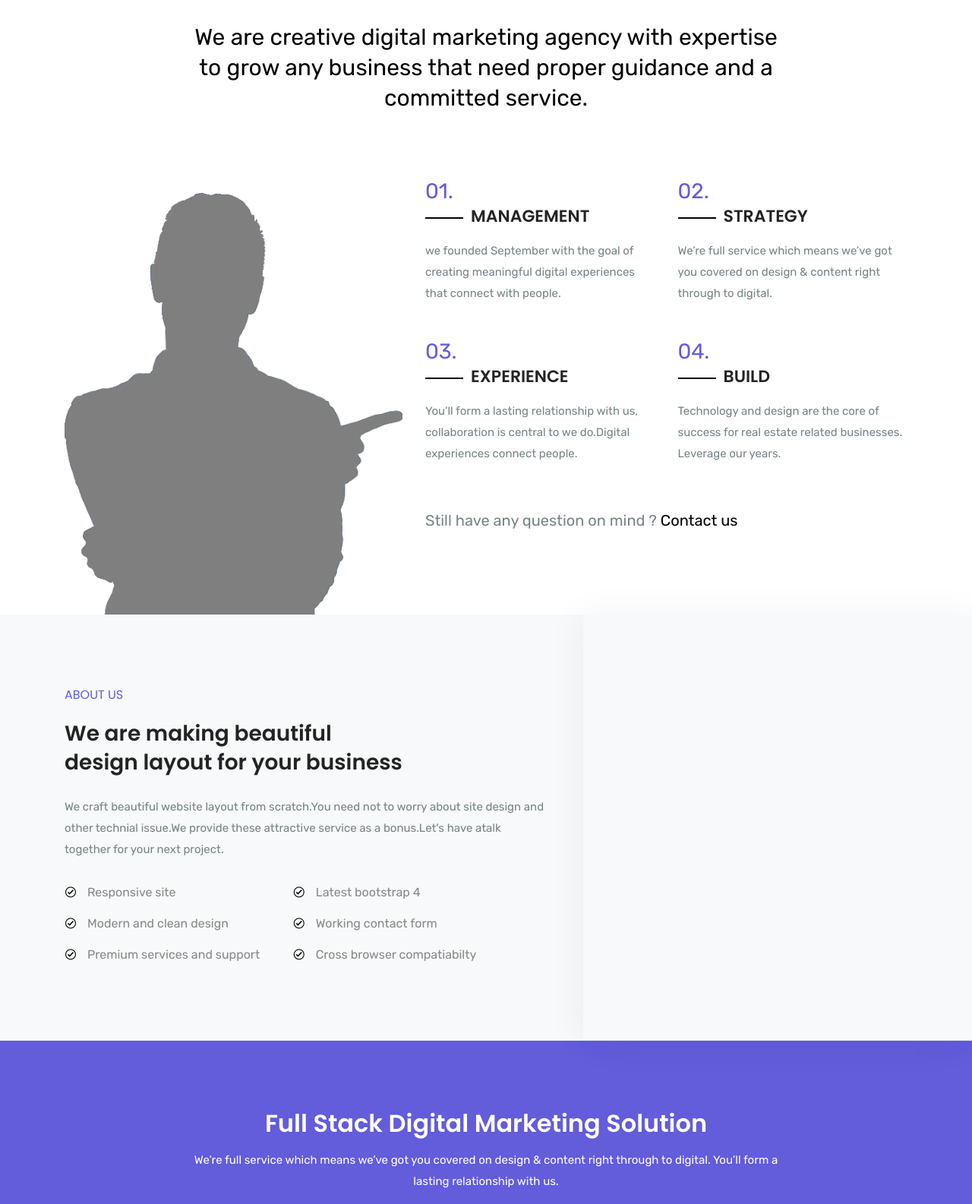
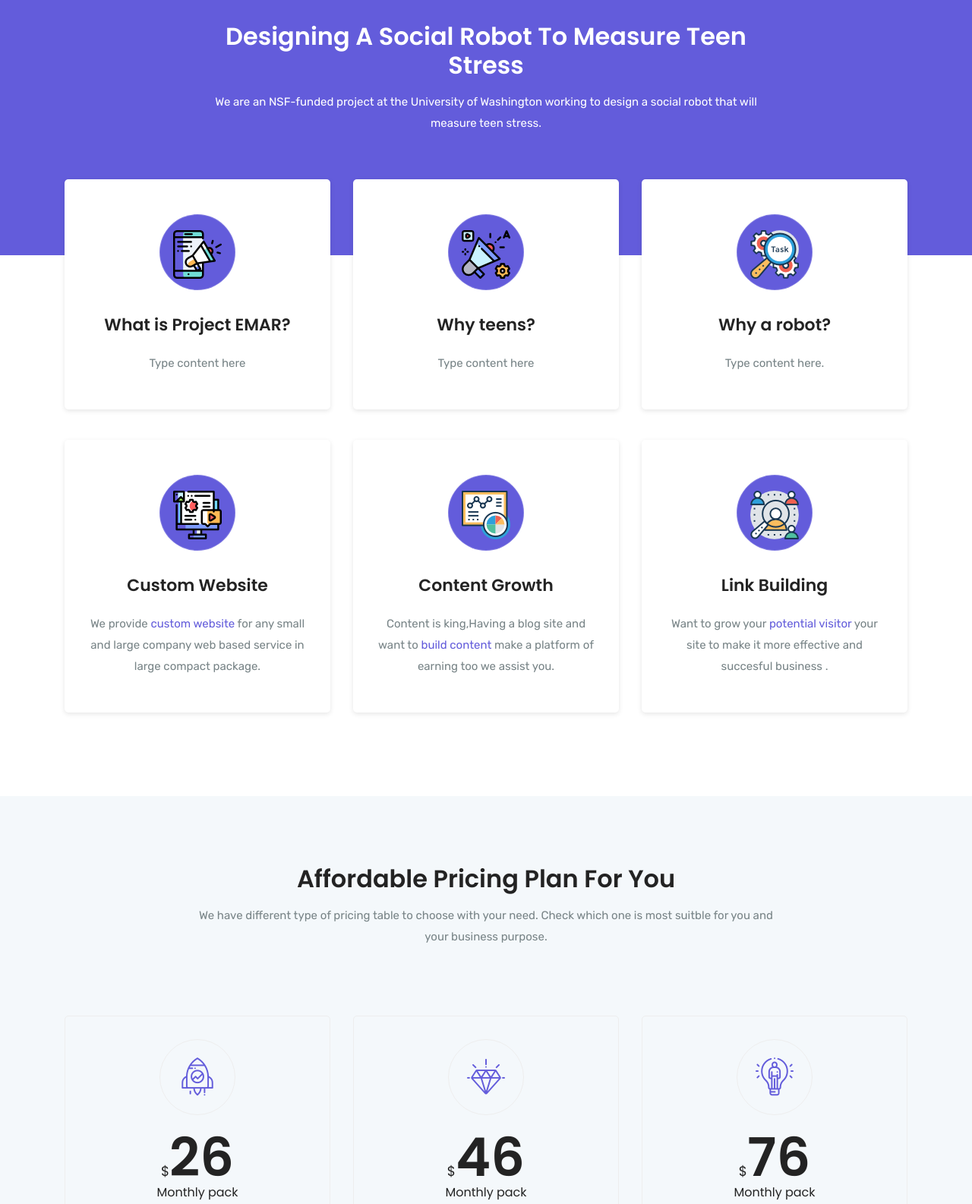
Before and after one commit to ChristinaNoelleN/EMARLivingLab, a plain HTML site: page index.html in a window 1280 px wide. Shown: the part 760-2345 px from the top of the page at 76% size. Drawn offline with Linux system fonts and the light colour scheme; files whose address does not match are found by name.

Commit message:
Update index.html

```diff
--- a/index.html
+++ b/index.html
@@ -102,112 +102,14 @@
     </div>
     <!--MAIN HEADER AREA END -->
 
-    <!--  ABOUT AREA START  -->
-    <section id="intro" class="section-padding">
-        <div class="container">
-            <div class="row">
-                <div class="col-lg-12 col-sm-12 col-md-12">
-                    <div class="section-heading">
-                        <p class="lead">We are creative digital marketing agency with expertise to grow any business that need proper guidance and a committed service.</p>
-                    </div>
-                </div>
-            </div>
-            <div class="row">
-                <div class="col-lg-5  d-none d-lg-block col-sm-12">
-                    <div class="intro-img">
-                        <img src="assets/img/banner/why-choose.png" alt="intro-img" class="img-fluid">
-                    </div>
-                </div>
-                <div class="col-lg-7 col-md-12 col-sm-12 ">
-                    <div class="row">
-                        <div class="col-lg-6 col-sm-6 col-md-6">
-                            <div class="intro-box">
-                                <span>01.</span>
-                                <h4>Management</h4>
-                                <p>we founded September with the goal of creating meaningful digital experiences that connect with people.</p>
-                            </div>
-                        </div>
-                        <div class="col-lg-6 col-sm-6 col-md-6">
-                            <div class="intro-box">
-                                <span>02.</span>
-                                <h4>Strategy</h4>
-                                <p>We’re full service which means we’ve got you covered on design & content right through to digital. </p>
-                            </div>
-                        </div>
-                        <div class="col-lg-6 col-sm-6 col-md-6">
-                            <div class="intro-box">
-                                <span>03.</span>
-                                <h4>Experience</h4>
-                                <p>You’ll form a lasting relationship with us, collaboration is central to we do.Digital experiences connect people.</p>
-                            </div>
-                        </div>
-                        <div class="col-lg-6 col-sm-6 col-md-6">
-                            <div class="intro-box">
-                                <span>04.</span>
-                                <h4>Build</h4>
-                                <p>Technology and design are the core of success for real estate related businesses. Leverage our years.</p>
-                            </div>
-                        </div>
-                    </div>
-                    <div class="row">
-                      <div class="col-lg-12">
-                           <div class="intro-cta">
-                               <p class="lead ">Still have any question on mind ? <a href="#contact" class="smoth-scroll">Contact us</a></p>
-                           </div>
-                        </div>
-                    </div>
-                </div>
-            </div>
-        </div>
-    </section>
-    <!--  ABOUT AREA END  -->
-
-    <!--  SERVICE AREA START  -->
-    <section id="about" class="bg-light">
-        <div class="about-bg-img d-none d-lg-block d-md-block"></div>
-        <div class="container">
-            <div class="row">
-                <div class="col-lg-7 col-sm-12 col-md-8">
-                    <div class="about-content">
-                        <h5 class="subtitle">About us</h5>
-                        <h3>We are making beautiful <br>design layout for your business</h3>
-                        <p>We craft beautiful website layout from scratch.You need not to worry about site design and other technial issue.We provide these attractive service as a bonus.Let's have atalk together for your next project.</p>
-
-                        <ul class="about-list">
-                            <li><i class="icofont icofont-check-circled"></i> Responsive site</li>
-
-                            <li>
-                                <i class="icofont icofont-check-circled"> </i> Latest bootstrap 4
-                            </li>
-
-                            <li>
-                                <i class="icofont icofont-check-circled"> </i> Modern and clean design
-                            </li>
-                            <li>
-                                <i class="icofont icofont-check-circled"> </i> Working contact form
-                            </li>
-                            <li>
-                                <i class="icofont icofont-check-circled"> </i> Premium services and support
-                            </li>
-                            <li>
-                                <i class="icofont icofont-check-circled"></i> Cross browser compatiabilty
-                            </li>
-                        </ul>
-                    </div>
-                </div>
-            </div>
-        </div>
-    </section>
-    <!--  SERVICE AREA END  -->
-
     <!--  SERVICE PARTNER START  -->
     <section id="service-head" class=" bg-feature">
         <div class="container">
             <div class="row">
                 <div class="col-lg-12 col-sm-12 m-auto">
                     <div class="section-heading text-white">
-                        <h4 class="section-title">Full stack digital marketing solution</h4>
-                        <p>We’re full service which means we’ve got you covered on design & content right through to digital. You’ll form a lasting relationship with us.</p>
+                        <h4 class="section-title">Designing a social robot to measure teen stress</h4>
+                        <p>We are an NSF-funded project at the University of Washington working to design a social robot that will measure teen stress.</p>
                     </div>
                 </div>
             </div>
@@ -225,8 +127,8 @@
                             <img src="assets/img/icon/007-digital-marketing-3.png" alt="service-icon" class="img-fluid">
                         </div>
                         <div class="service-inner">
-                            <h4>Video Marketing</h4>
-                            <p>Reach a huge area of users and get a publicty of your product and service ,<span>video marketing</span> solution.</p>
+                            <h4>What is Project EMAR?</h4>
+                            <p>Type content here</p>
                         </div>
                     </div>
                 </div>
@@ -236,8 +138,8 @@
                             <img src="assets/img/icon/008-digital-marketing-2.png" alt="service-icon" class="img-fluid">
                         </div>
                         <div class="service-inner">
-                            <h4>Email Marketing</h4>
-                            <p>Email Marketing is a great solution to reach a <span>high range of customers</span> eagrerly waiting to get a service.</p>
+                            <h4>Why teens?</h4>
+                            <p>Type content here</p>
                         </div>
                     </div>
                 </div>
@@ -247,8 +149,8 @@
                             <img src="assets/img/icon/003-task.png" alt="service-icon" class="img-fluid">
                         </div>
                         <div class="service-inner">
-                            <h4>SEO optimization</h4>
-                            <p>we provide wide range of<span> seo service</span> to make your site at top to reach your target customers provided.</p>
+                            <h4>Why a robot?</h4>
+                            <p>Type content here.</p>
                         </div>
                     </div>
                 </div>
```
